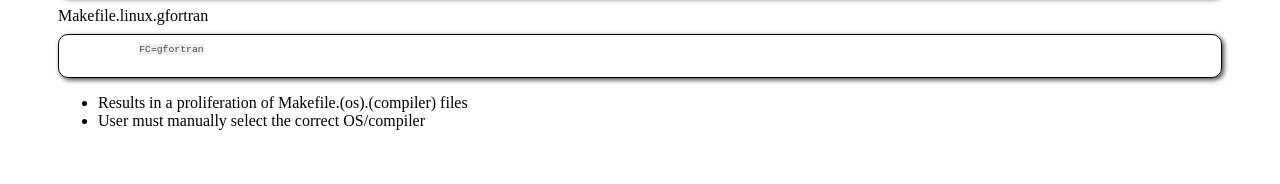
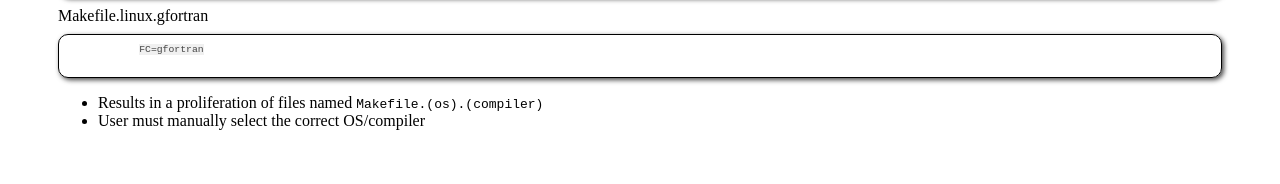
Before and after one commit to jhaiduce/magnetosphere_online_seminar_python_ffi_slides, a website: page index.html in a window 1280 px wide. Shown: the part 2658-2842 px from the top of the page. Drawn offline with nearby package versions, Linux system fonts and the light colour scheme.

Commit message:
Formatting tweak

```diff
--- a/index.html
+++ b/index.html
@@ -252,7 +252,7 @@ hello: hello.o
 	    <code class="language-makefile">FC=gfortran</code>
 	  </pre>
 	<ul>
-	  <li>Results in a proliferation of Makefile.(os).(compiler) files</li>
+	  <li>Results in a proliferation of files named <code>Makefile.(os).(compiler)</code></li>
 	  <li>User must manually select the correct OS/compiler</li>
 	</ul>
 	</div>
```
